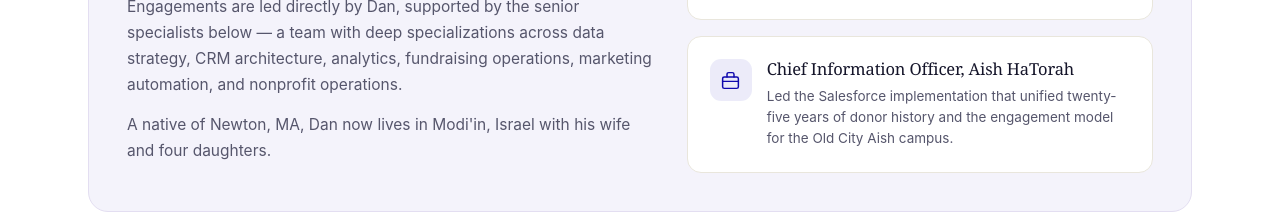
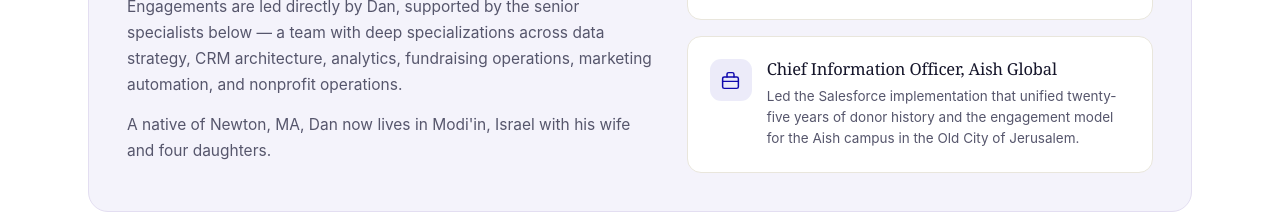
Before and after one commit to DanHazony/dzh-consulting-site, a plain HTML site: page index.html in a window 1280 px wide. Shown: the part 4393-4606 px from the top of the page. Drawn offline with Linux system fonts and the light colour scheme.

Commit message:
Change job title to 'Aish Global' and update details
Updated job title and description for clarity.

```diff
--- a/index.html
+++ b/index.html
@@ -601,8 +601,8 @@
         <div class="cred">
           <div class="ic"><svg viewBox="0 0 24 24" fill="none" stroke="currentColor" stroke-width="1.7"><rect x="3" y="8" width="18" height="13" rx="2" stroke-linecap="round" stroke-linejoin="round"/><path d="M8 8V5a2 2 0 0 1 2-2h4a2 2 0 0 1 2 2v3M3 13h18" stroke-linecap="round" stroke-linejoin="round"/></svg></div>
           <div>
-            <h4>Chief Information Officer, Aish&nbsp;HaTorah</h4>
-            <p>Led the Salesforce implementation that unified twenty-five years of donor history and the engagement model for the Old City Aish campus.</p>
+            <h4>Chief Information Officer, Aish&nbsp;Global</h4>
+            <p>Led the Salesforce implementation that unified twenty-five years of donor history and the engagement model for the Aish campus in the Old City of Jerusalem.</p>
           </div>
         </div>
       </div>
```
